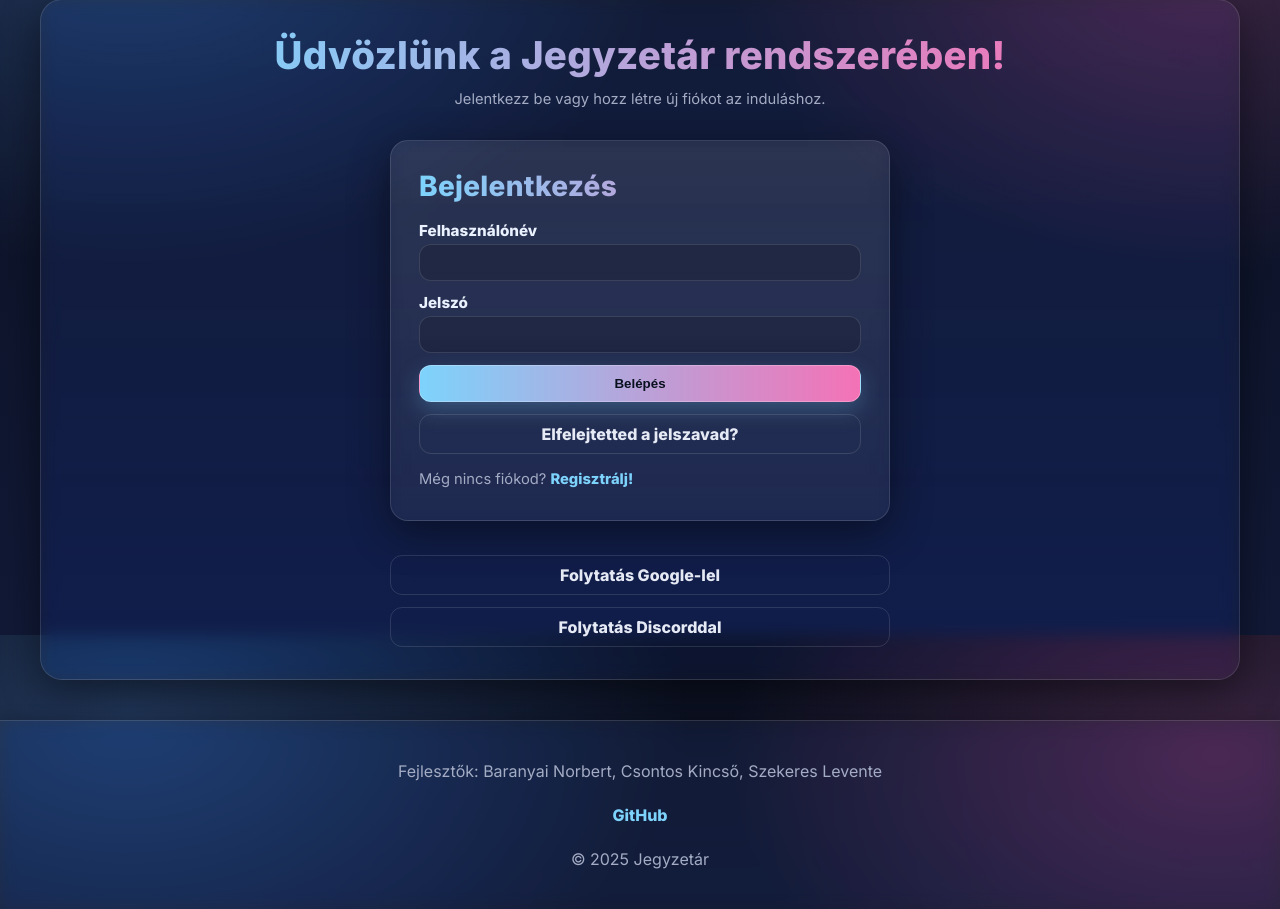
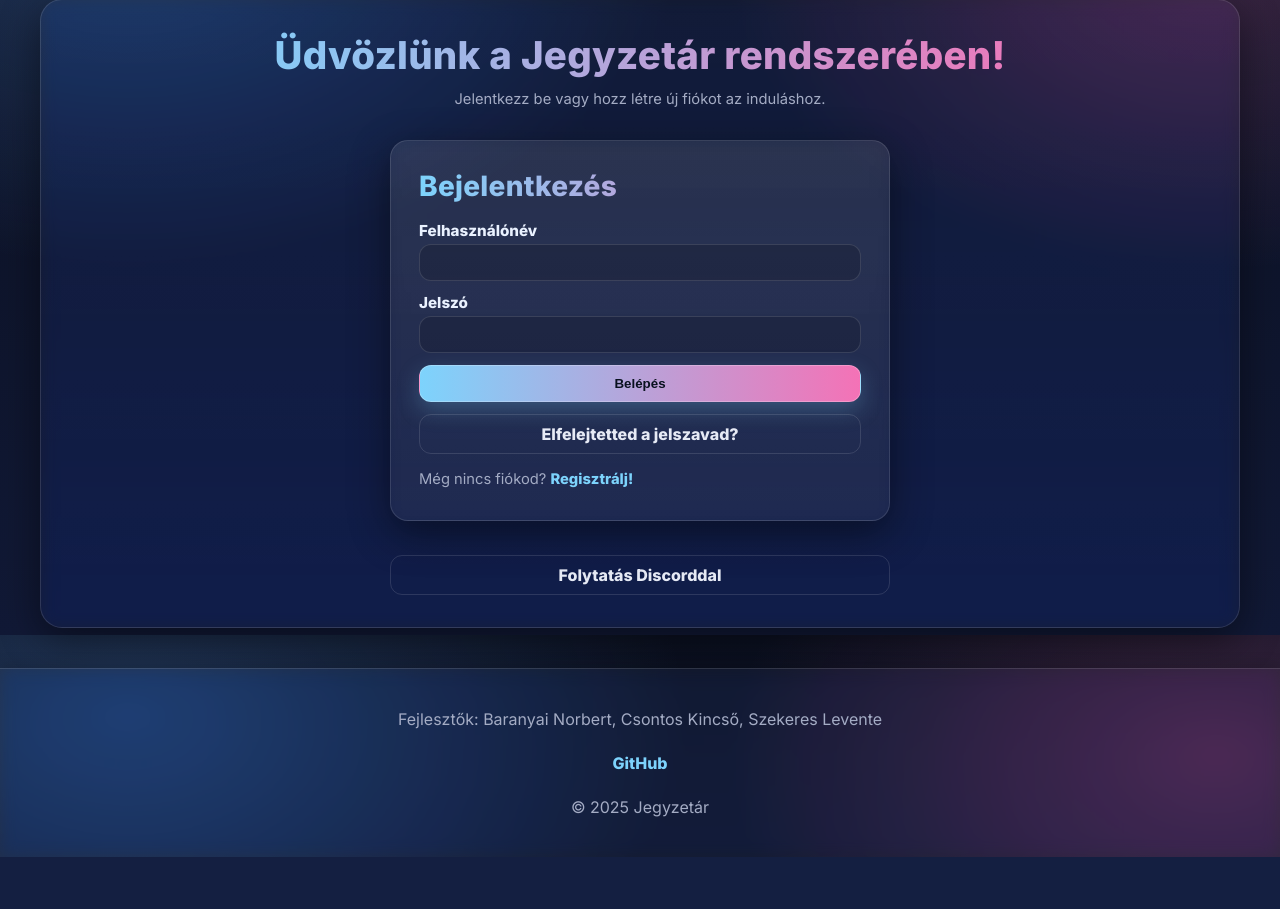
Before and after one commit to doomhyena/jegyzetar.eu-src, a PHP site: page /reglog.php in a window 1280 px wide. Shown: the part 165-1074 px from the top of the page. After the commit the page ends 1022 px from the top, so only its background shows below. Run offline with PHP 8.4, Linux system fonts and the light colour scheme; data that the repository does not hold is empty.

```diff
--- a/src/reglog.php
+++ b/src/reglog.php
@@ -140,7 +140,6 @@
                 <p class="auth-note" style="margin-top:16px;">Már van fiókod? <a class="switcher" href="#" data-switch="login">Lépj be!</a></p>
             </form>
             <div class="auth-actions" style="margin-top:12px;">
-                <a class="btn-ghost" href="/oauth/google-login.php">Folytatás Google-lel</a>
                 <a class="btn-ghost" href="/oauth/discord-login.php">Folytatás Discorddal</a>
             </div>
         </div>
```
